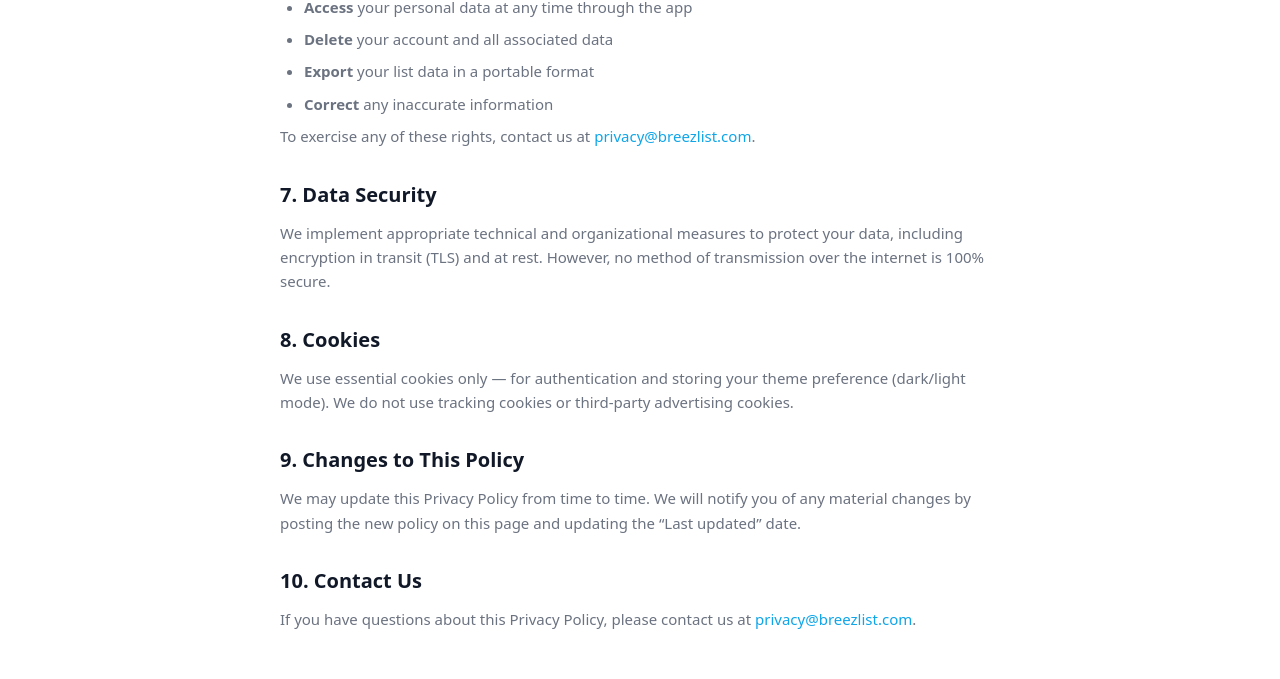
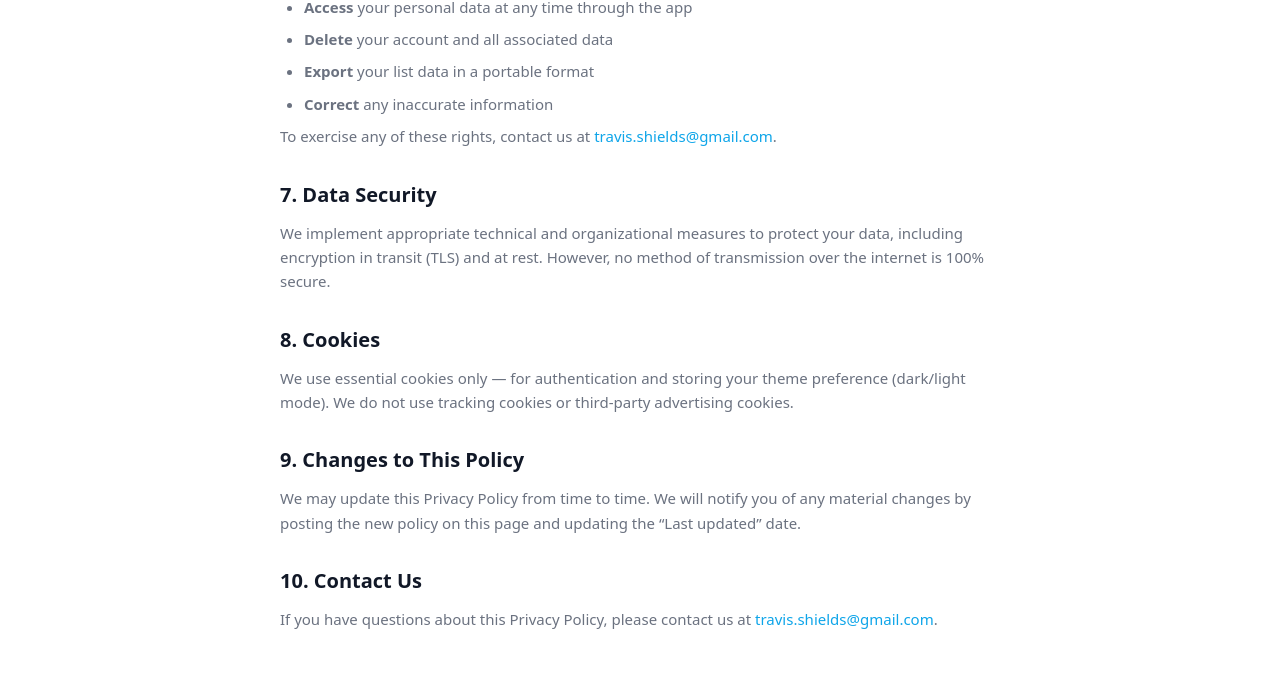
Before and after one commit to tshields86/breezlist, a Next.js app in the folder marketing/: page /privacy in a window 1280 px wide. Shown: the part 1318-1997 px from the top of the page. Built offline with nearby package versions, Linux system fonts and the light colour scheme.

Commit message:
chore: update contact emails to personal address

```diff
--- a/marketing/src/app/privacy/page.tsx
+++ b/marketing/src/app/privacy/page.tsx
@@ -124,10 +124,10 @@ export default function PrivacyPolicy() {
           <p className="mt-2">
             To exercise any of these rights, contact us at{' '}
             <a
-              href="mailto:privacy@breezlist.com"
+              href="mailto:travis.shields@gmail.com"
               className="text-accent hover:underline"
             >
-              privacy@breezlist.com
+              travis.shields@gmail.com
             </a>
             .
           </p>
@@ -173,10 +173,10 @@ export default function PrivacyPolicy() {
           <p>
             If you have questions about this Privacy Policy, please contact us at{' '}
             <a
-              href="mailto:privacy@breezlist.com"
+              href="mailto:travis.shields@gmail.com"
               className="text-accent hover:underline"
             >
-              privacy@breezlist.com
+              travis.shields@gmail.com
             </a>
             .
           </p>
--- a/marketing/src/app/terms/page.tsx
+++ b/marketing/src/app/terms/page.tsx
@@ -144,10 +144,10 @@ export default function TermsOfService() {
           <p>
             If you have questions about these Terms, please contact us at{' '}
             <a
-              href="mailto:support@breezlist.com"
+              href="mailto:travis.shields@gmail.com"
               className="text-accent hover:underline"
             >
-              support@breezlist.com
+              travis.shields@gmail.com
             </a>
             .
           </p>
```
